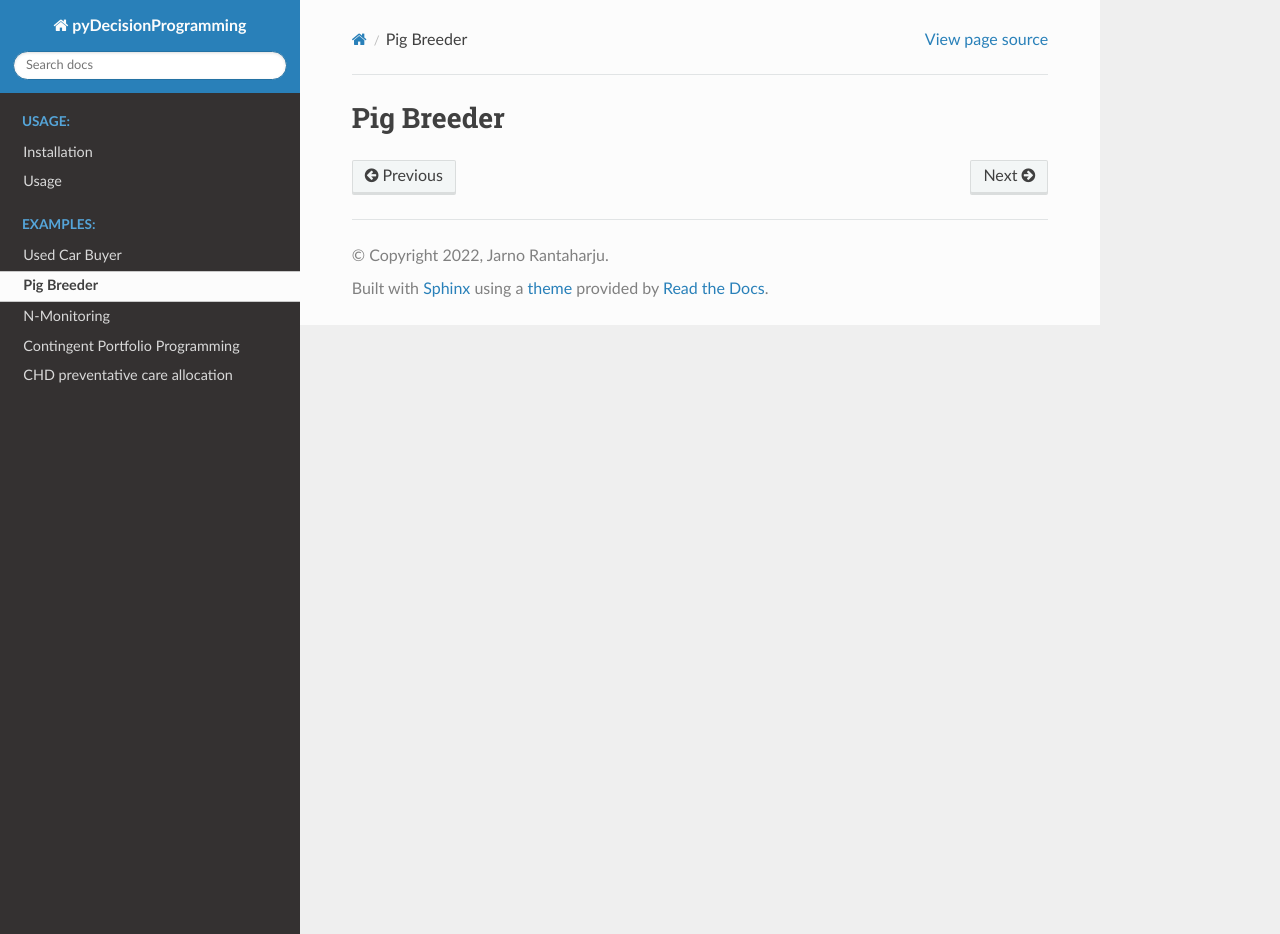
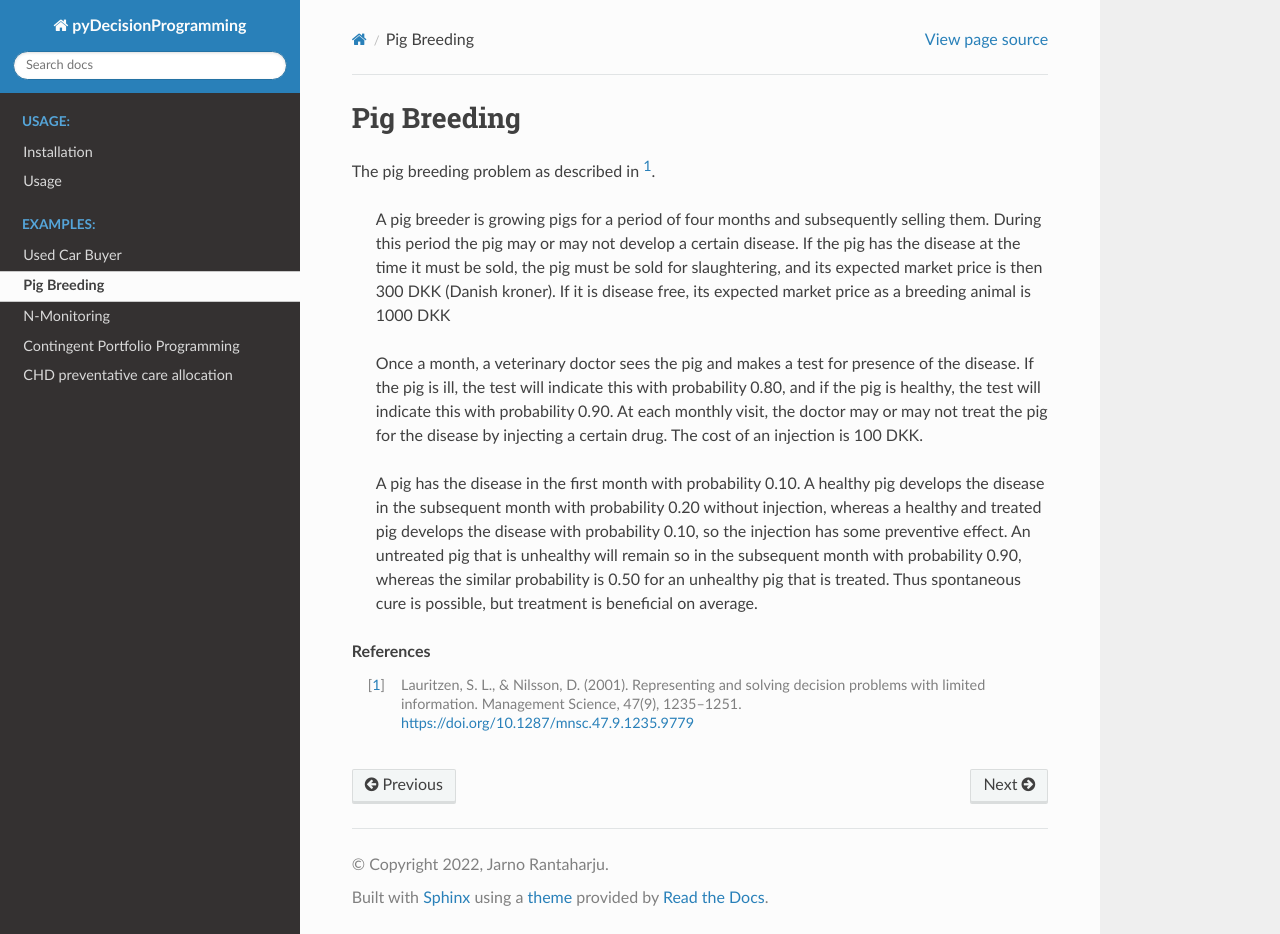
Before and after one commit to gamma-opt/pyDecisionProgramming, a Sphinx documentation site: the page built from docs/pig-breeder.rst, in a window 1280 px wide and 934 px high. Built offline with Sphinx 7.4.7 and the Read the Docs theme 2.0.0, drawn with Linux system fonts in a browser that asks for light colours.

Commit message:
Start the big breeder example

```diff
--- a/docs/pig-breeder.rst
+++ b/docs/pig-breeder.rst
@@ -1,2 +1,16 @@
-Pig Breeder
-===========
+Pig Breeding
+============
+
+The pig breeding problem as described in [#Lauritzen]_.
+
+  A pig breeder is growing pigs for a period of four months and subsequently selling them. During this period the pig may or may not develop a certain disease. If the pig has the disease at the time it must be sold, the pig must be sold for slaughtering, and its expected market price is then 300 DKK (Danish kroner). If it is disease free, its expected market price as a breeding animal is 1000 DKK
+
+  Once a month, a veterinary doctor sees the pig and makes a test for presence of the disease. If the pig is ill, the test will indicate this with probability 0.80, and if the pig is healthy, the test will indicate this with probability 0.90. At each monthly visit, the doctor may or may not treat the pig for the disease by injecting a certain drug. The cost of an injection is 100 DKK.
+
+  A pig has the disease in the first month with probability 0.10. A healthy pig develops the disease in the subsequent month with probability 0.20 without injection, whereas a healthy and treated pig develops the disease with probability 0.10, so the injection has some preventive effect. An untreated pig that is unhealthy will remain so in the subsequent month with probability 0.90, whereas the similar probability is 0.50 for an unhealthy pig that is treated. Thus spontaneous cure is possible, but treatment is beneficial on average.
+
+
+
+.. rubric:: References
+
+.. [#Lauritzen] Lauritzen, S. L., & Nilsson, D. (2001). Representing and solving decision problems with limited information. Management Science, 47(9), 1235–1251. https://doi.org/10.1287/mnsc.47.9.1235.9779
```
